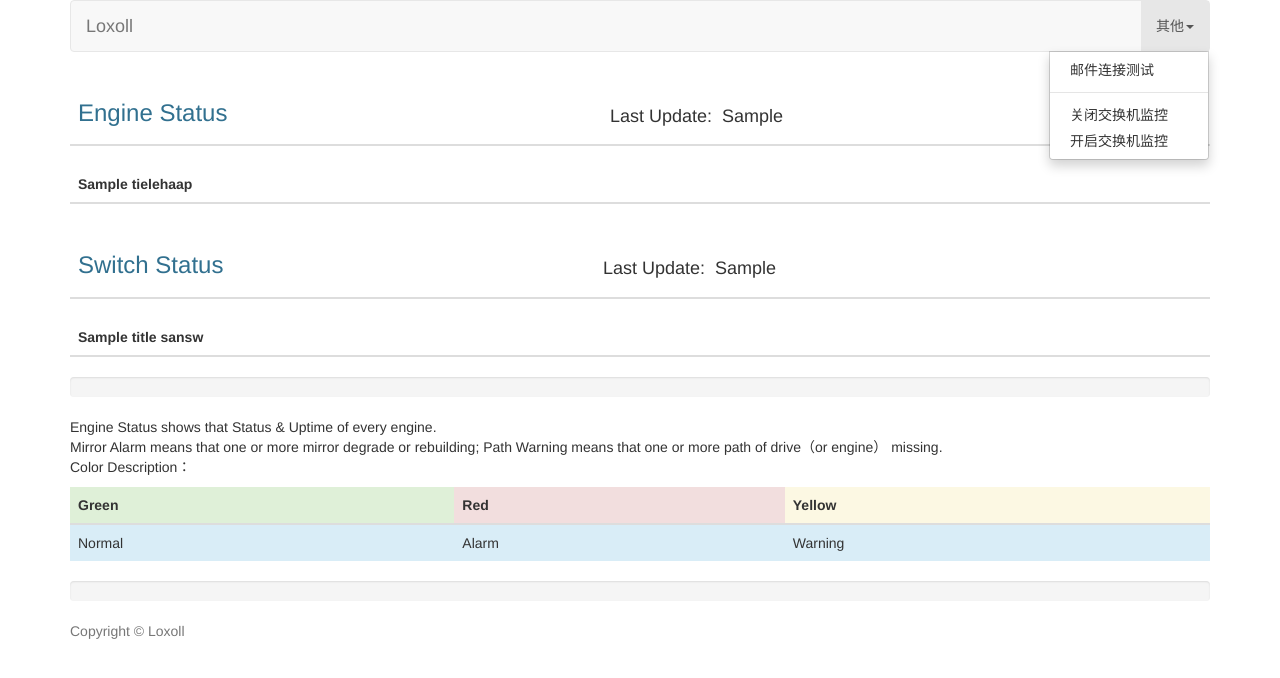
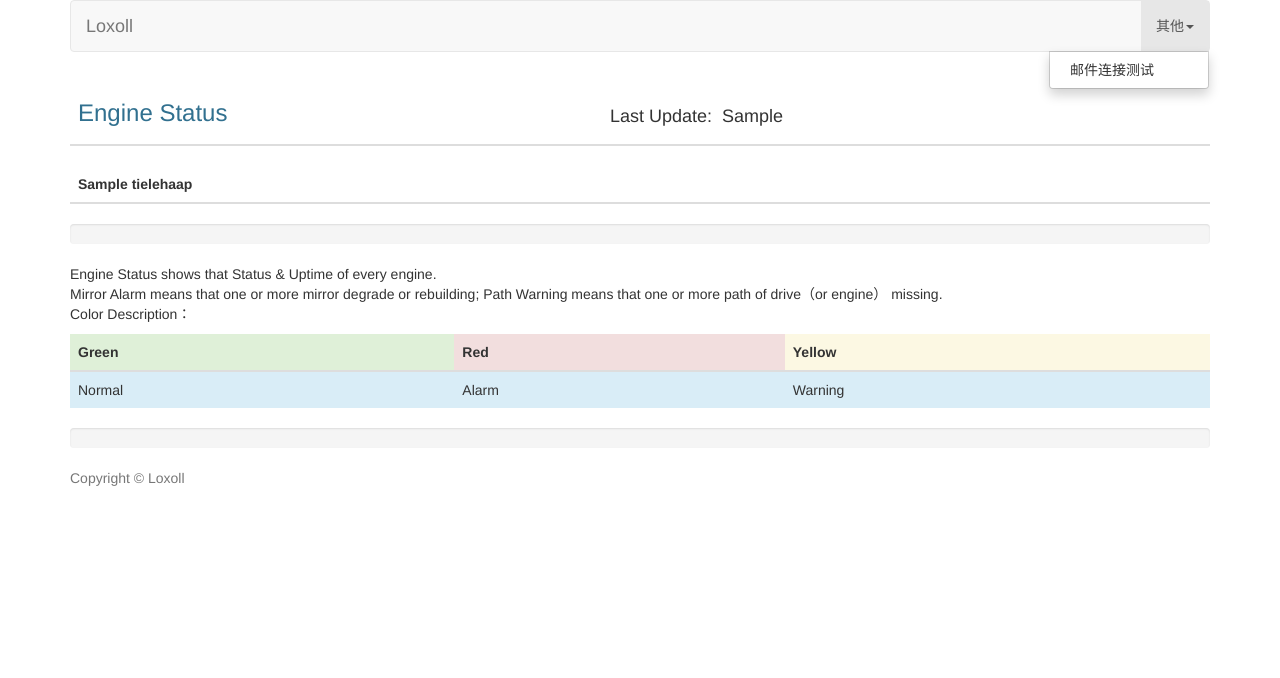
Before and after one commit to Zhgx/VersaTEL_G1_Code, a Python web app: template templates/monitor.html in a window 1280 px wide, after a click on "其他". Shown: the top 678 px of the page. Run offline with Jinja, Linux system fonts and the light colour scheme; the template is opened without the code that fills it: most values are stand-ins (such as "Sample title", 1, 10 or a date in 2020); lists and menus that the app fills with data are empty; some libraries are stand-ins or nearby versions.

Commit message:
Configuration file control switch thread and GUI part of the web switch, unexpected warning mail part, added uptime_rt == 0 judgment

```diff
--- a/HAAP.py
+++ b/HAAP.py
@@ -460,6 +460,7 @@ class Uptime(object):
             return self._uptime_list()
 
     def uptime_second(self):
+
         uptime_list = self.uptime_list()
         time_show = s.time_now_to_show()
         if uptime_list:
--- a/templates/monitor.html
+++ b/templates/monitor.html
@@ -15,8 +15,6 @@
 </head>
 <body>
 
-
-
 	<div class="container">
 
 		<div class="row clearfix">
@@ -32,10 +30,7 @@
 								data-toggle="dropdown">其他<b class="caret"></b>
 							</a>
 								<ul class="dropdown-menu">
-									<li ><a href="javascript:void(0)" onclick="Ey()" id="Ey" >邮件连接测试</a></li>
-									<li class="divider"></li>
-									<li><a href="#">关闭交换机监控</a></li>
-									<li><a href="#">开启交换机监控</a></li>
+									<li><a href="javascript:void(0)" onclick="Ey()" id="Ey">邮件连接测试</a></li>
 								</ul></li>
 						</ul>
 					</div>
@@ -109,8 +104,8 @@
 						{% endif %}
 					</div>
 				</div>
-
-				<div class="row clearfix">
+				{%if sw_status == 'yes'%}
+				<div class="row clearfix" id="SW_Title_div">
 					<div class="col-md-12 column">
 						<table class="table">
 							<thead>
@@ -127,8 +122,7 @@
 						</table>
 					</div>
 				</div>
-
-				<div class="row clearfix">
+				<div class="row clearfix" id="SW_div">
 					<div class="col-md-12 column">
 						{% if status_sansw %}
 						<table class="table">
@@ -162,6 +156,9 @@
 						{% endif %}
 					</div>
 				</div>
+				{% else %}
+				{%endif%}
+
 
 				<div class="progress progress-striped">
 					<div class="progress-bar progress-success"></div>
@@ -233,6 +230,7 @@ var ey = $("#Ey").text()
 	});
 }
 
+
 </script>
 </body>
 </html>
```
Also changed, not shown: Config.ini (+4 -3 lines), GetConfig.py (+5 -4 lines), Monitor.py (+11 -5 lines).
